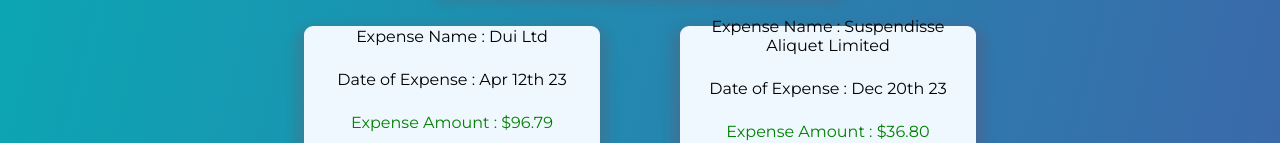
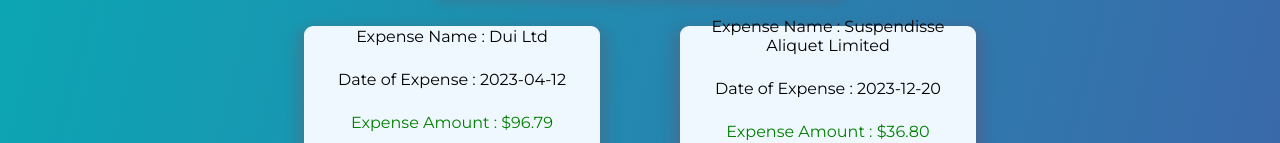
Before and after one commit to YedukrishnanTY/ExpenseTracker, a React (Create React App) app in the folder client/: page / in a window 1280 px wide. Shown: the part 666-809 px from the top of the page. Built offline with nearby package versions, Linux system fonts and the light colour scheme.

Commit message:
format updated

```diff
--- a/client/src/components/Details.jsx
+++ b/client/src/components/Details.jsx
@@ -18,7 +18,7 @@ export default function Details( {data} ) {
                     Expense Name : {element.expenseName}
                   </div>
                   <div className="details-date">
-                    Date of Expense : {moment(element.date,"DD-MM-YYYY").format("MMM Do YY")}
+                    Date of Expense : {moment(element.date,"DD-MM-YYYY").format("YYYY-MM-DD")}
 
                   </div>
 
```
